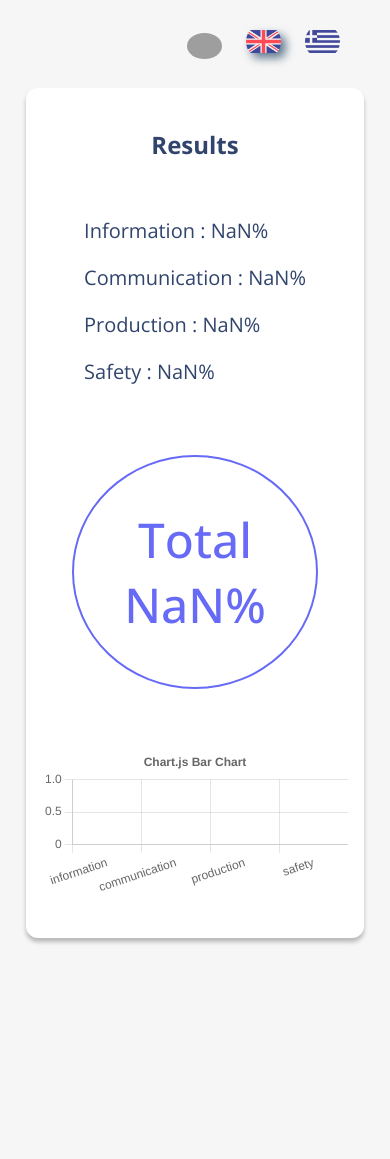
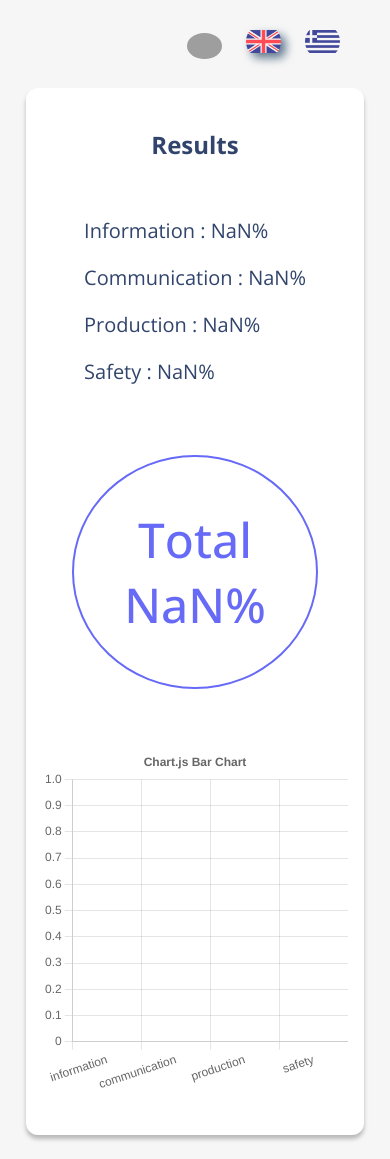
Before and after one commit to konstantinosTabakis/digital-competence-evaluator, a React (Create React App) app: page /results in a window 390 px wide. Before the commit the page ends 962 px from the top, so only its background shows below. Built offline with nearby package versions, Linux system fonts and the light colour scheme; grey boxes are pictures that could not be loaded.

Commit message:
fixing mobile chart

```diff
--- a/src/assets/css/style.css
+++ b/src/assets/css/style.css
@@ -374,6 +374,10 @@ header .icons img.active {
   text-align: center;
 }
 
+.results-container .chart {
+  min-height: 350px;
+}
+
 .results-container .data {
   display: -webkit-box;
   display: -ms-flexbox;
--- a/src/assets/css/style.scss
+++ b/src/assets/css/style.scss
@@ -244,7 +244,9 @@ header .icons {
     h2{
         text-align: center;
     }
-
+    .chart{
+        min-height: 350px;
+    }
     .data{
         @include flex(center,center);
         gap: 50px;
--- a/src/pages/Results.js
+++ b/src/pages/Results.js
@@ -40,6 +40,7 @@ function Results() {
     const options =
     {
         responsive: true,
+        maintainAspectRatio: false,
         plugins: {
           legend: {
             display : false
```
Also changed, not shown: 1 other file (tests, documents, lock files or other folders).
